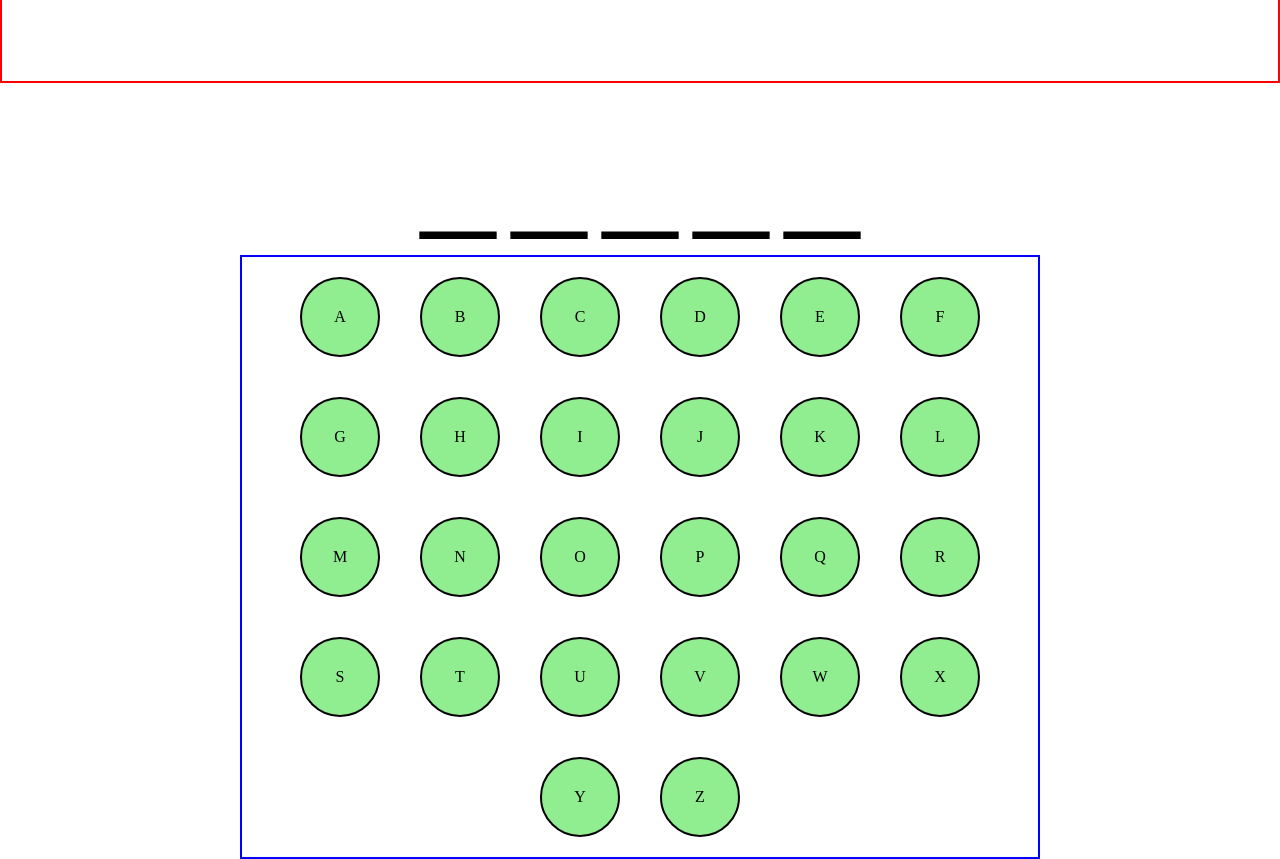
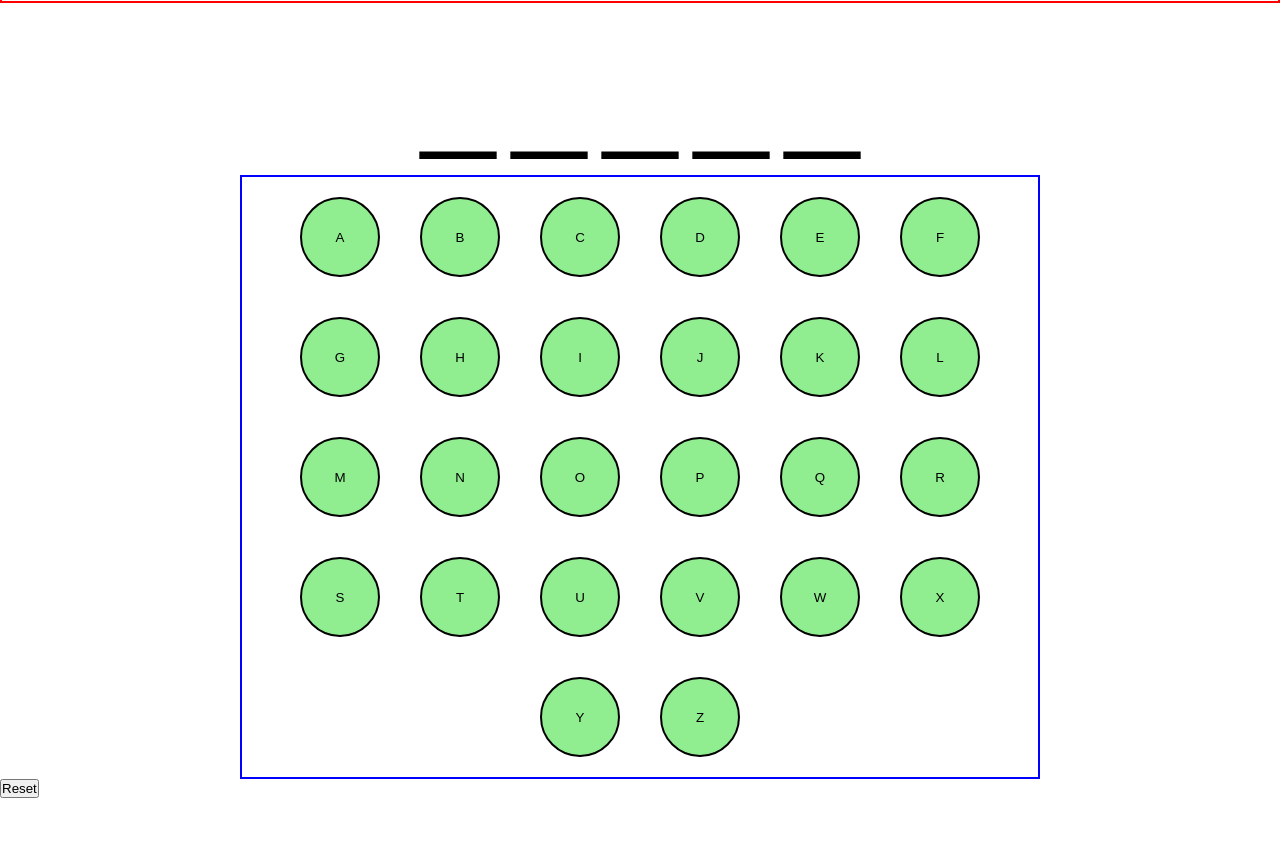
Before and after one commit to johannasjo/hangman, a plain HTML site: page game.html in a window 1280 px wide. Shown: the part 712-1571 px from the top of the page. After the commit the page ends 1510 px from the top, so only its background shows below. Drawn offline with Linux system fonts and the light colour scheme; a web font is replaced by a local one.

Commit message:
add reset button

```diff
--- a/game-style.css
+++ b/game-style.css
@@ -60,10 +60,21 @@
 .btn-container {
   display: flex;
   justify-content: center;
-  align-items: flex-end;
-  height: 280px;
+  align-items: center;
+  height: 200px;
   border: 2px solid red;
 }
 
-button {
+#again-button {
+  height: 100px;
+  width: 300px;
+  border-radius: 4%;
+  box-shadow: 2, 1, 1;
+  background-color: rgb(255, 245, 61);
+  font-size: 1.25em;
 }
+
+#again-button:hover {
+  transform: scale(1.5);
+  cursor: pointer;
+}
--- a/game.html
+++ b/game.html
@@ -17,33 +17,34 @@
     <div class="btn-container"></div>
     <div id="line-container"></div>
     <div class="letter-container">
-      <div class="letter" id="a">A</div>
-      <div class="letter" id="b">B</div>
-      <div class="letter" id="c">C</div>
-      <div class="letter" id="d">D</div>
-      <div class="letter" id="e">E</div>
-      <div class="letter" id="f">F</div>
-      <div class="letter" id="g">G</div>
-      <div class="letter" id="h">H</div>
-      <div class="letter" id="i">I</div>
-      <div class="letter" id="j">J</div>
-      <div class="letter" id="k">K</div>
-      <div class="letter" id="l">L</div>
-      <div class="letter" id="m">M</div>
-      <div class="letter" id="n">N</div>
-      <div class="letter" id="o">O</div>
-      <div class="letter" id="p">P</div>
-      <div class="letter" id="q">Q</div>
-      <div class="letter" id="r">R</div>
-      <div class="letter" id="s">S</div>
-      <div class="letter" id="t">T</div>
-      <div class="letter" id="u">U</div>
-      <div class="letter" id="v">V</div>
-      <div class="letter" id="w">W</div>
-      <div class="letter" id="x">X</div>
-      <div class="letter" id="y">Y</div>
-      <div class="letter" id="z">Z</div>
+      <button class="letter" id="a">A</button>
+      <button class="letter" id="b">B</button>
+      <button class="letter" id="c">C</button>
+      <button class="letter" id="d">D</button>
+      <button class="letter" id="e">E</button>
+      <button class="letter" id="f">F</button>
+      <button class="letter" id="g">G</button>
+      <button class="letter" id="h">H</button>
+      <button class="letter" id="i">I</button>
+      <button class="letter" id="j">J</button>
+      <button class="letter" id="k">K</button>
+      <button class="letter" id="l">L</button>
+      <button class="letter" id="m">M</button>
+      <button class="letter" id="n">N</button>
+      <button class="letter" id="o">O</button>
+      <button class="letter" id="p">P</button>
+      <button class="letter" id="q">Q</button>
+      <button class="letter" id="r">R</button>
+      <button class="letter" id="s">S</button>
+      <button class="letter" id="t">T</button>
+      <button class="letter" id="u">U</button>
+      <button class="letter" id="v">V</button>
+      <button class="letter" id="w">W</button>
+      <button class="letter" id="x">X</button>
+      <button class="letter" id="y">Y</button>
+      <button class="letter" id="z">Z</button>
     </div>
+    <button id="reset-button">Reset</button>
     <script src="gameCode.js"></script>
   </body>
 </html>
--- a/gameCode.js
+++ b/gameCode.js
@@ -1,7 +1,9 @@
 const words = ["pony", "monkey", "banana", "yellow", "brown", "poop", "dogs"];
+const lineContainer = document.querySelector("#line-container");
 const lineElements = document.querySelector("#line-container").childNodes;
 const letterContainerElement = document.querySelector(".letter-container");
 const imageElement = document.querySelector("#image");
+
 let guesses = 0;
 let badGuesses = 0;
 
@@ -22,6 +24,23 @@ function makeEmptyLines() {
   }
 }
 
+function reset() {
+  console.log("This is linelemenets", lineElements);
+  while (lineContainer.lastChild) {
+    lineContainer.removeChild(lineContainer.lastChild);
+  }
+  const letterChildren = letterContainerElement.children;
+
+  for (let i = 0; i < letterChildren.length; i++) {
+    letterChildren[i].classList.remove("clicked-letter");
+  }
+  document.querySelector(".info-box").textContent = "";
+  document.querySelector(".btn-container").children[0].remove();
+  imageElement.src = `images/h0.png`;
+  guesses = 0;
+  badGuesses = 0;
+}
+
 function handleClick(event) {
   const idLetter = event.target.id;
   if (guesses < 6) {
@@ -40,18 +59,22 @@ function handleClick(event) {
 
         let image = "h" + badGuesses + ".png";
         imageElement.src = `images/${image}`;
-      } else {
-        document.querySelector(".info-box").textContent = " YOU LOSE!";
-        let playAgainButton = document.createElement("button");
-        playAgainButton.textContent = "Click here to play again";
-        document.querySelector(".btn-container").appendChild(playAgainButton);
       }
       console.log("If it's not the correct char", matches);
       event.target.classList.add("clicked-letter");
       guesses = guesses + 1;
     }
+  } else {
+    document.querySelector(".info-box").textContent = " YOU LOSE!";
+    let playAgainButton = document.createElement("button");
+    playAgainButton.textContent = "Click here to play again";
+    document.querySelector(".btn-container").appendChild(playAgainButton);
+    playAgainButton.setAttribute("id", "again-button");
+    playAgainButton.addEventListener("click", reset);
   }
 }
+
+document.querySelector("#reset-button").addEventListener("click", reset);
 
 letterContainerElement.addEventListener("click", handleClick);
 
--- a/style.css
+++ b/style.css
@@ -2,6 +2,9 @@
   margin: 0;
   padding: 0;
   box-sizing: border-box;
+}
+body {
+  background: azure;
 }
 
 h1 {
@@ -30,7 +33,7 @@ h1 span {
   background-image: url(images/wave.png);
   background-repeat: repeat-x;
   -webkit-background-clip: text;
-  animation: animate 15s normal forwards ease-in-out;
+  animation: animate 10s forwards;
   animation-iteration-count: 1;
   border: 2px solid green;
 }
@@ -63,6 +66,7 @@ h1 span {
   box-shadow: 2, 1, 1;
   background-color: rgb(255, 245, 61);
   font-size: 1.25em;
+  margin-top: 3em;
 }
 
 #start-button:hover {
```
